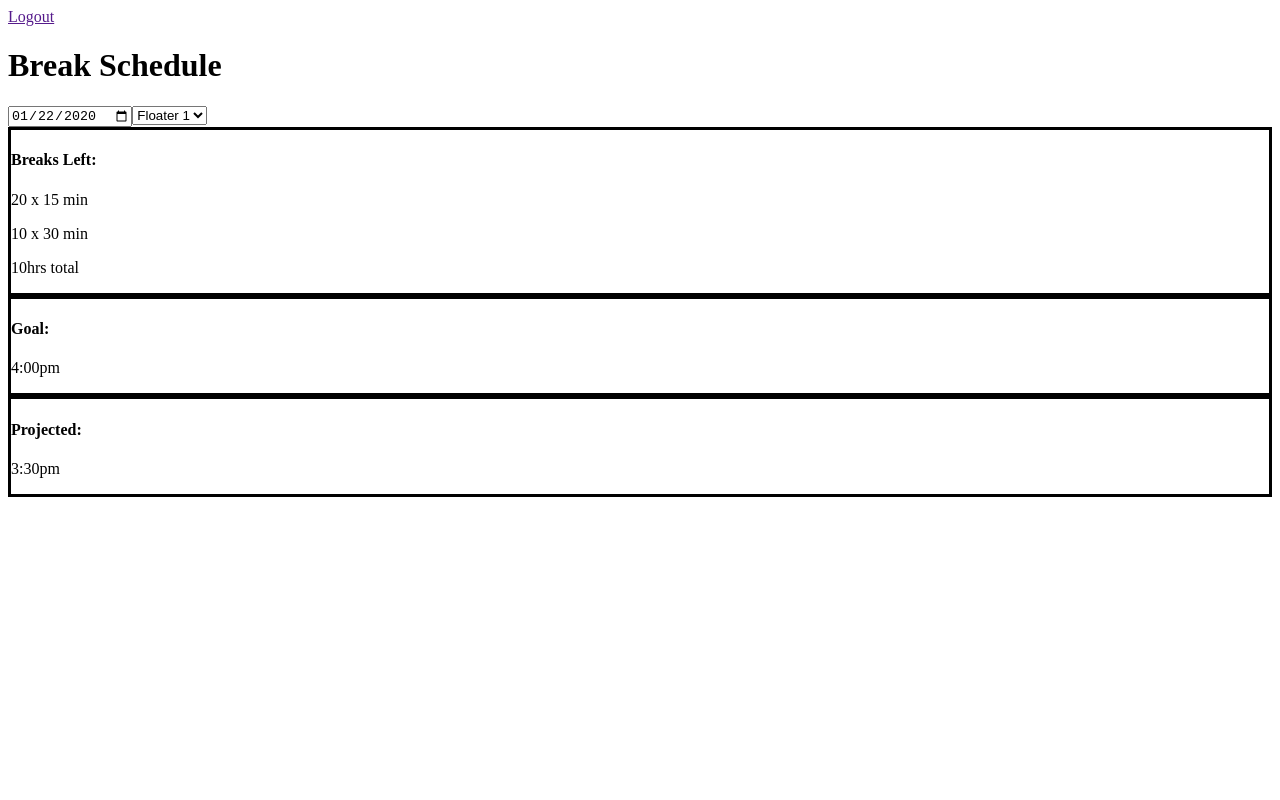
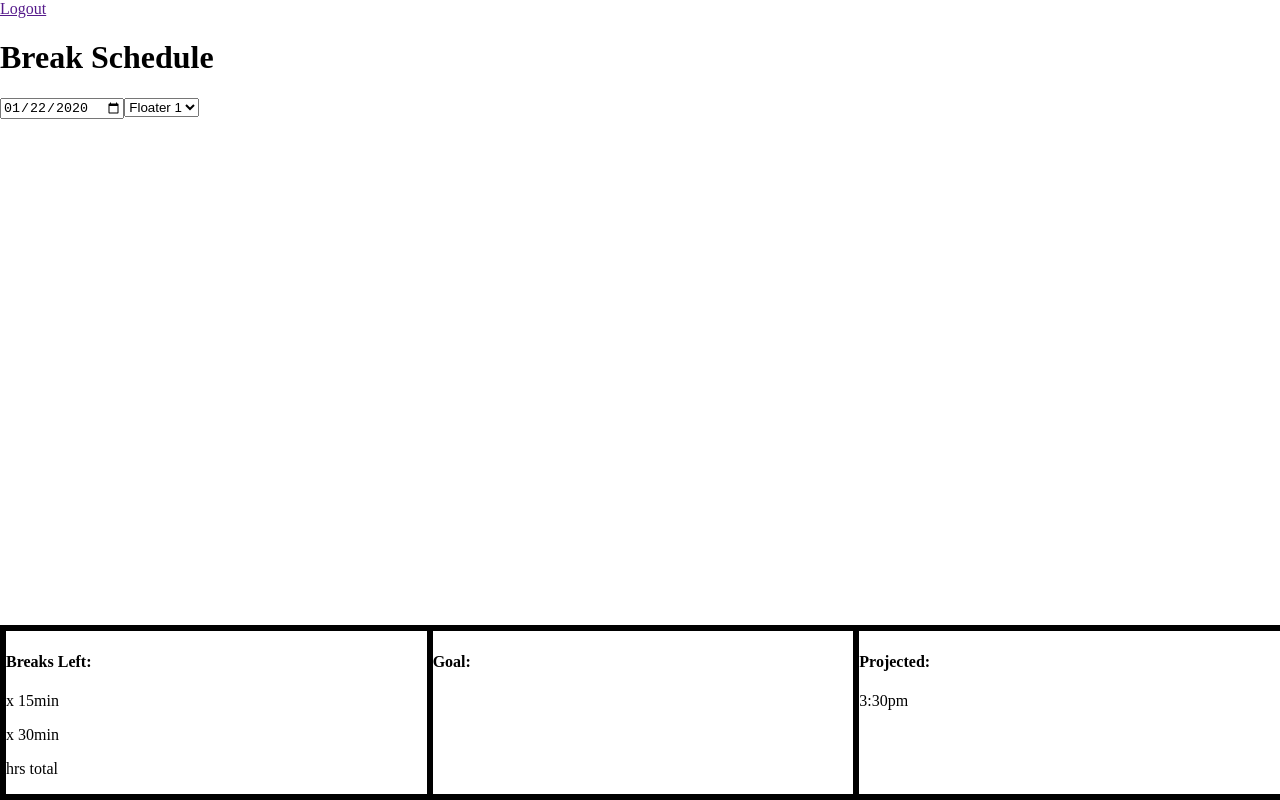
Before and after one commit to s3477631/FinalProject-FrontEnd, a React (Create React App) app: page /floater in a window 1280 px wide. Built offline with nearby package versions, Linux system fonts and the light colour scheme; sample sign-in values are in the browser's storage.

Commit message:
add floater stats to seed data

```diff
--- a/public/index.html
+++ b/public/index.html
@@ -25,6 +25,12 @@
       Learn how to configure a non-root public URL by running `npm run build`.
     -->
     <title>React App</title>
+    <style>
+      body {
+        margin: 0;
+        padding: 0;
+      }
+    </style>
   </head>
   <body>
     <noscript>You need to enable JavaScript to run this app.</noscript>
--- a/src/modules/seeds.js
+++ b/src/modules/seeds.js
@@ -1,5 +1,10 @@
 const breakSchedules = {
-    "23/01/2020": [
+    "23/01/2020": {
+        totalFifteens: 8,
+        totalThirties: 4,
+        totalBreakTime: 240,
+        goalTime: 960,
+        breaks: [
             {
                 employee: "CoWorker 1",
                 startTime: "10:00",
@@ -97,102 +102,7 @@ const breakSchedules = {
                 breakNum: 2,
             },
         ],
-    "24/01/2020": [
-        {
-            employee: "Person 1",
-            startTime: "10:00",
-            endTime: "10:15",
-            duration: 15,
-            floater: 1,
     },
-        {
-            employee: "Person 2",
-            startTime: "10:00",
-            endTime: "10:15",
-            duration: 15,
-            floater: 2,
-        },
-        {
-            employee: "Person 3",
-            startTime: "10:15",
-            endTime: "10:30",
-            duration: 15,
-            floater: 1,
-        },
-        {
-            employee: "Person 4",
-            startTime: "10:15",
-            endTime: "10:30",
-            duration: 15,
-            floater: 2,
-        },
-    ],
-    "25/01/2020": [
-        {
-            employee: "Brother 1",
-            startTime: "10:00",
-            endTime: "10:15",
-            duration: 15,
-            floater: 1,
-        },
-        {
-            employee: "Brother 2",
-            startTime: "10:00",
-            endTime: "10:15",
-            duration: 15,
-            floater: 2,
-        },
-        {
-            employee: "Brother 3",
-            startTime: "10:15",
-            endTime: "10:30",
-            duration: 15,
-            floater: 1,
-        },
-        {
-            employee: "Brother 4",
-            startTime: "10:15",
-            endTime: "10:30",
-            duration: 15,
-            floater: 2,
-        },
-    ],
-    "26/01/2020": [
-        {
-            employee: "Sister 1",
-            startTime: "10:00",
-            endTime: "10:15",
-            duration: 15,
-            floater: 1,
-        },
-        {
-            employee: "Sister 2",
-            startTime: "10:00",
-            endTime: "10:15",
-            duration: 15,
-            floater: 2,
-        },
-        {
-            employee: "Sister 3",
-            startTime: "10:15",
-            endTime: "10:30",
-            duration: 15,
-            floater: 1,
-        },
-        {
-            employee: "Sister 4",
-            startTime: "10:15",
-            endTime: "10:30",
-            duration: 15,
-            floater: 2,
-        },
-    ],
 }
 
-// const breakSchedules = {
-//     "22/01/2020": [
-//         ["CoWorker 1", "10:00 - 10:15", 15, 1]
-//     ]
-// }
-
 export default breakSchedules
--- /dev/null
+++ b/src/styles/BorderedDiv.js
@@ -0,0 +1,7 @@
+import styled from "styled-components"
+
+const BorderedDiv = styled.div`
+    border-style: solid;
+`
+
+export default BorderedDiv
--- /dev/null
+++ b/src/styles/FloaterStats.js
@@ -0,0 +1,13 @@
+import styled from "styled-components"
+
+const FloaterStats = styled.div`
+    border-style: solid;
+    display: grid;
+    grid-template-columns: 1fr 1fr 1fr;
+    position: fixed;
+    bottom: 0;
+    background-color: white;
+    width: 100%
+`
+
+export default FloaterStats
--- a/src/views/FloaterView.js
+++ b/src/views/FloaterView.js
@@ -2,10 +2,18 @@ import React, { useState, useEffect } from "react"
 import Break from "../components/Break"
 import Logout from "../components/Logout"
 import breakSchedules from "../modules/seeds"
+import FloaterStats from "../styles/FloaterStats"
+import BorderedDiv from "../styles/BorderedDiv"
 
 export default function FloaterView() {
 
-    const [ schedule, setSchedule ] = useState(null)
+    const [ schedule, setSchedule ] = useState({
+        totalFifteens: 0,
+        totalThirties: 0,
+        totalBreakTime: 0,
+        goalTime: 960,
+        breaks: []
+    })
 
     const onDateSelect = () => {
 
@@ -19,6 +27,7 @@ export default function FloaterView() {
         setSchedule(breakSchedules[date])
     }
 
+    // on mount, set date to today and render
     useEffect(()=>{
 
         let date = new Date().toJSON().slice(0, 10)
@@ -45,26 +54,26 @@ export default function FloaterView() {
                 <option value="3">Floater 3</option>
             </select>
             {
-                schedule && schedule.map((breakData) => (
+                schedule && schedule.breaks.map((breakData) => (
                     <Break {...breakData} />
                 ))
             }
-            <div class="floater-stats">
-                <div class="breaks-left" style={{borderStyle: "solid"}}>
+            <FloaterStats>
+                <BorderedDiv>
                     <h4>Breaks Left:</h4>
-                    <p class="fifteens">20 x 15 min</p>
-                    <p class="thirties">10 x 30 min</p>
-                    <p class="total">10hrs total</p>
-                </div>
-                <div class="goal" style={{borderStyle: "solid"}}>
+                    <p>{schedule && schedule.totalFifteens} x 15min</p>
+                    <p>{schedule && schedule.totalThirties} x 30min</p>
+                    <p>{schedule && schedule.totalBreakTime / 60}hrs total</p>
+                </BorderedDiv>
+                <BorderedDiv>
                     <h4>Goal:</h4>
-                    <p>4:00pm</p>
-                </div>
-                <div class="projected" style={{borderStyle: "solid"}}>
+                    <p>{schedule && schedule.goalTime}</p>
+                </BorderedDiv>
+                <BorderedDiv>
                     <h4>Projected:</h4>
                     <p>3:30pm</p>
-                </div>
-            </div>
+                </BorderedDiv>
+            </FloaterStats>
         </>
     )
 }
--- a/src/views/ManagerUploadView.js
+++ b/src/views/ManagerUploadView.js
@@ -18,7 +18,8 @@ export default function ManagerUploadView() {
         data.append('csvFile', newFile)
         axios.post("https://boiling-inlet-28252.herokuapp.com/csvupload", data)
         .then(response => {
-            // update state
+            // update
+            console.log(response)
             setFile(response)
             setLoading(false)
         }).catch(error => {
```
Lines whose indentation alone changed are shown as unchanged.
